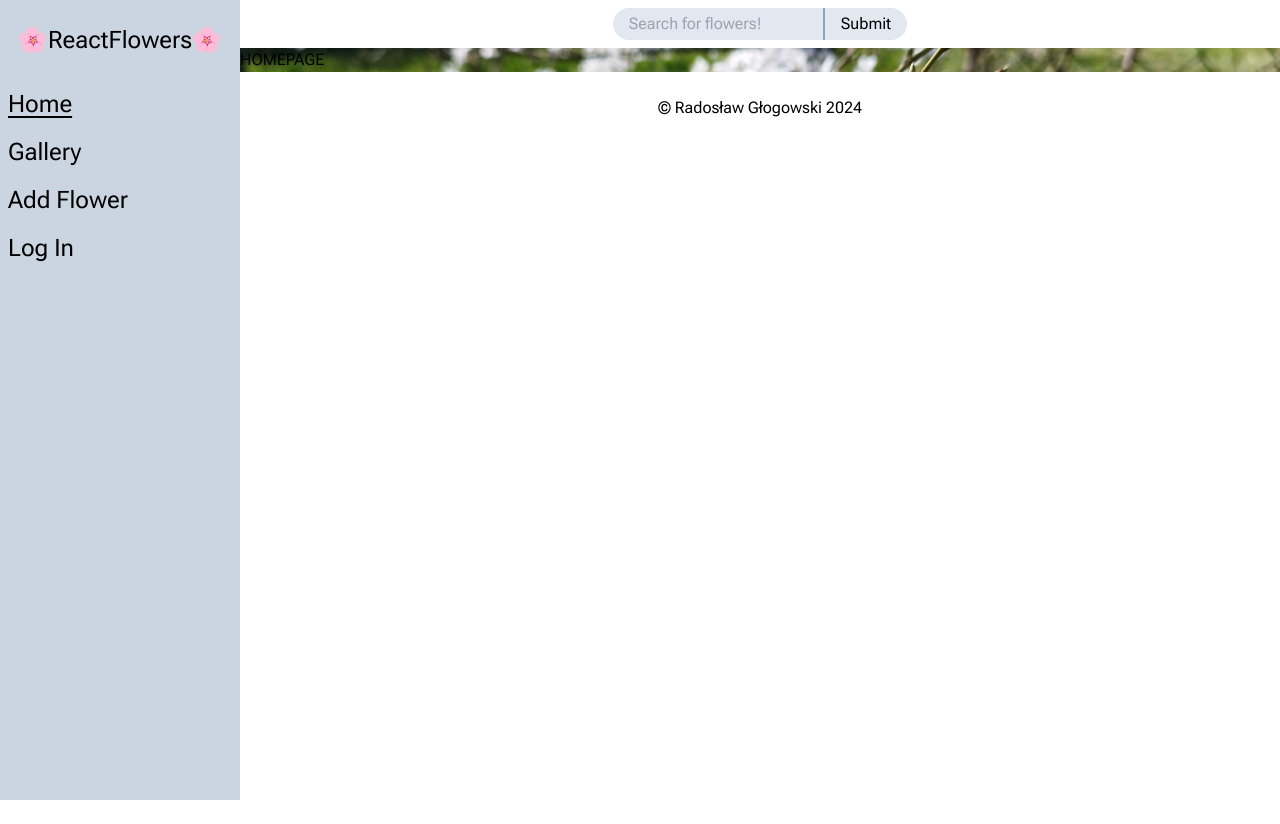
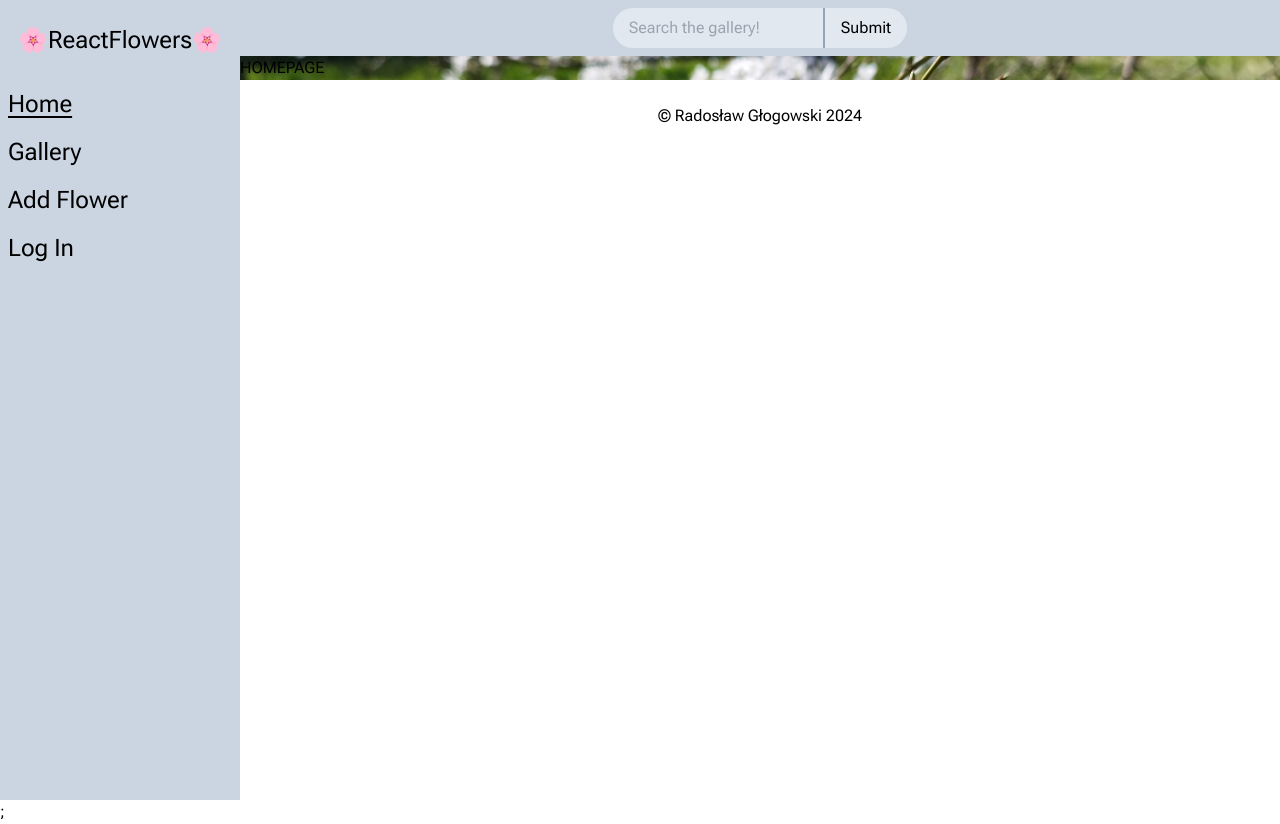
Before and after one commit to Coblexx/react-flowers, a React (Vite) app: page /home in a window 1280 px wide. Before the commit the page ends 800 px from the top, so only its background shows below. Built offline with nearby package versions, Linux system fonts and the light colour scheme; no server answers.

Commit message:
chore: install tanstack query

```diff
--- a/package.json
+++ b/package.json
@@ -11,6 +11,8 @@
   },
   "dependencies": {
     "@supabase/supabase-js": "^2.43.2",
+    "@tanstack/react-query": "^5.37.1",
+    "@tanstack/react-query-devtools": "^5.37.1",
     "clsx": "^2.1.1",
     "react": "^18.2.0",
     "react-dom": "^18.2.0",
--- a/src/App.tsx
+++ b/src/App.tsx
@@ -5,12 +5,20 @@ import {
   createBrowserRouter,
 } from "react-router-dom";
 
+// react query
+import { QueryClient, QueryClientProvider } from "@tanstack/react-query";
+
 // pages
 import AppLayout from "./ui/AppLayout";
 import HomePage from "./Pages/Home/HomePage";
 import GalleryPage from "./Pages/Gallery/GalleryPage";
 import AddFlowerPage from "./Pages/AddFlower/AddFlowerPage";
 import LoginPage from "./Pages/Login/LoginPage";
+import { ReactQueryDevtools } from "@tanstack/react-query-devtools";
+
+const queryClient = new QueryClient({
+  defaultOptions: {},
+});
 
 const router = createBrowserRouter([
   {
@@ -41,7 +49,12 @@ const router = createBrowserRouter([
 ]);
 
 function App() {
-  return <RouterProvider router={router} />;
+  return (
+    <QueryClientProvider client={queryClient}>
+      <ReactQueryDevtools initialIsOpen={false} />
+      <RouterProvider router={router} />;
+    </QueryClientProvider>
+  );
 }
 
 export default App;
--- a/src/Pages/Gallery/GalleryPage.tsx
+++ b/src/Pages/Gallery/GalleryPage.tsx
@@ -22,7 +22,7 @@ export default function GalleryPage() {
     <div>
       <h1>Gallery</h1>
       <div>
-        <ul className="flex gap-4">
+        <ul className="flex gap-4 flex-wrap">
           {flowers ? (
             flowers.map((flower) => {
               return (
--- a/src/UI/Searchbar.tsx
+++ b/src/UI/Searchbar.tsx
@@ -12,13 +12,13 @@ export default function Searchbar() {
   }
 
   return (
-    <div className="flex justify-center h-12">
+    <div className="flex justify-center h-18 bg-slate-300">
       <input
         className="bg-slate-200 rounded-l-full py-2 px-4 my-2"
         type="text"
         onChange={handleChange}
         value={query}
-        placeholder="Search for flowers!"
+        placeholder="Search the gallery!"
       />
       <button
         className="flex bg-slate-200 w-fit items-center border-l-2 border-slate-400 border-solid rounded-r-full py-2 px-4 my-2 hover:bg-slate-300"
```
Also changed, not shown: 1 other file (tests, documents, lock files or other folders).
